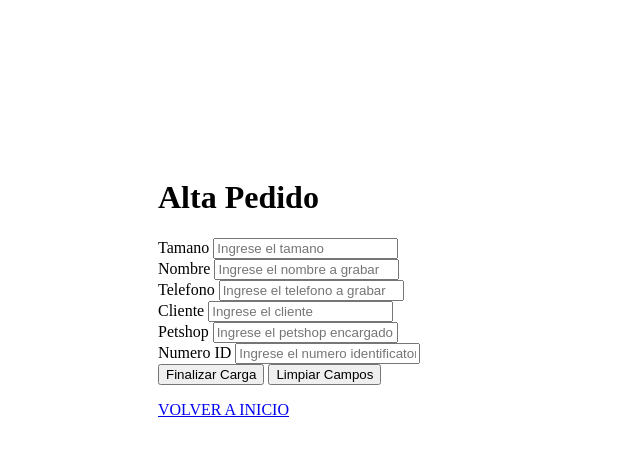
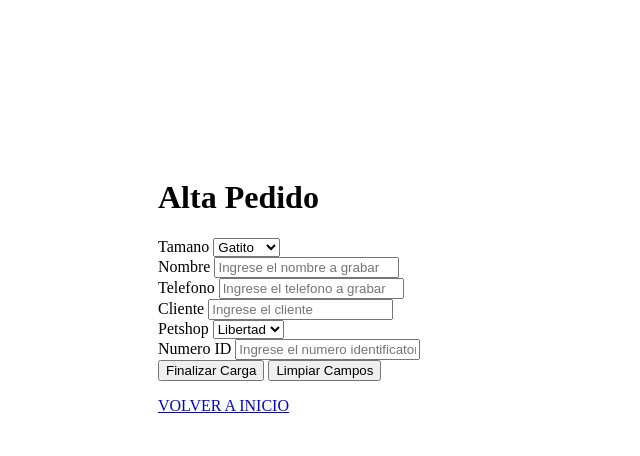
Before and after one commit to matiasbrunofornero/Chapitas_Sample, a PHP site: page /Vistas/AltaPedido.php in a window 1280 px wide. Shown: the top 456 px of the page, without its empty margins (0-640 px from the left). Run offline with PHP 8.4, Linux system fonts and the light colour scheme; some libraries are stand-ins or nearby versions.

Commit message:
Inputs 'tamano' and 'petshop' reeplaced by SELECT

```diff
--- a/Vistas/AltaPedido.php
+++ b/Vistas/AltaPedido.php
@@ -8,7 +8,11 @@
 	                <div class= "row">
                         <div class= "form-group">
                             <label>Tamano</label>
-                            <input type="text" name="tamano" id="tamano" required placeholder="Ingrese el tamano">
+                            <select name="tamano" id="tamano" required placeholder="Ingrese el tamano">
+                                <option>Gatito</option>
+                                <option>Chico</option>
+                                <option>Grande</option>
+                            </select>
                         </div>
                     </div>
                     <div class= "row">
@@ -32,7 +36,14 @@
                     <div class= "row">
                         <div class= "form-group">
                             <label>Petshop</label>
-                            <input type="text" name="petshop" id="petshop" required placeholder="Ingrese el petshop encargado">
+                            <select name="petshop" id="petshop" required placeholder="Ingrese Petshop">
+                                <option>Libertad</option>
+                                <option>Libra</option>
+                                <option>Mariela</option>
+                                <option>Paso</option>
+                                <option>Pauli</option>
+                                <option>Wilson</option>
+                            </select>
                         </div>
                     </div>
                     <div class= "row">
```
